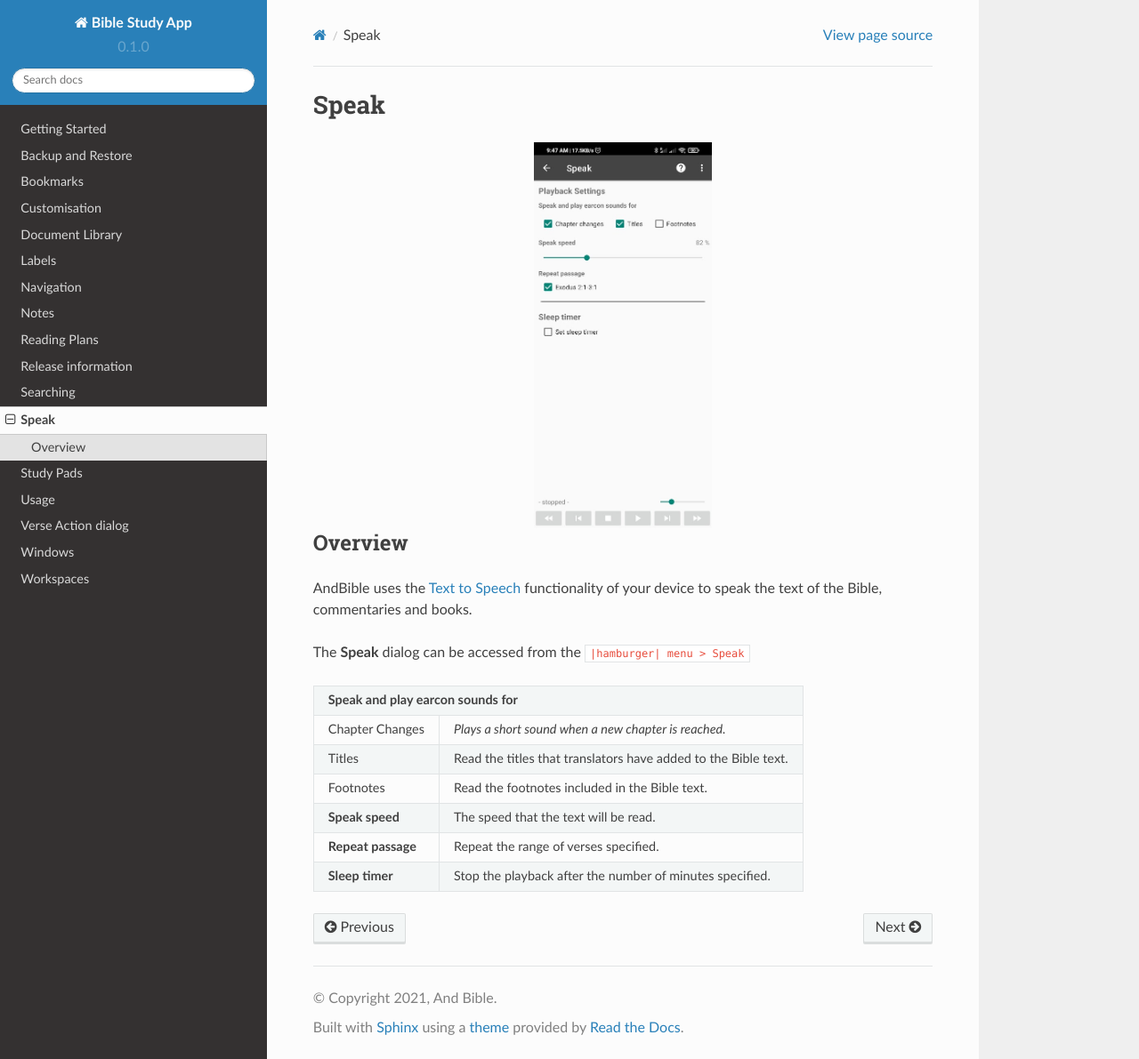
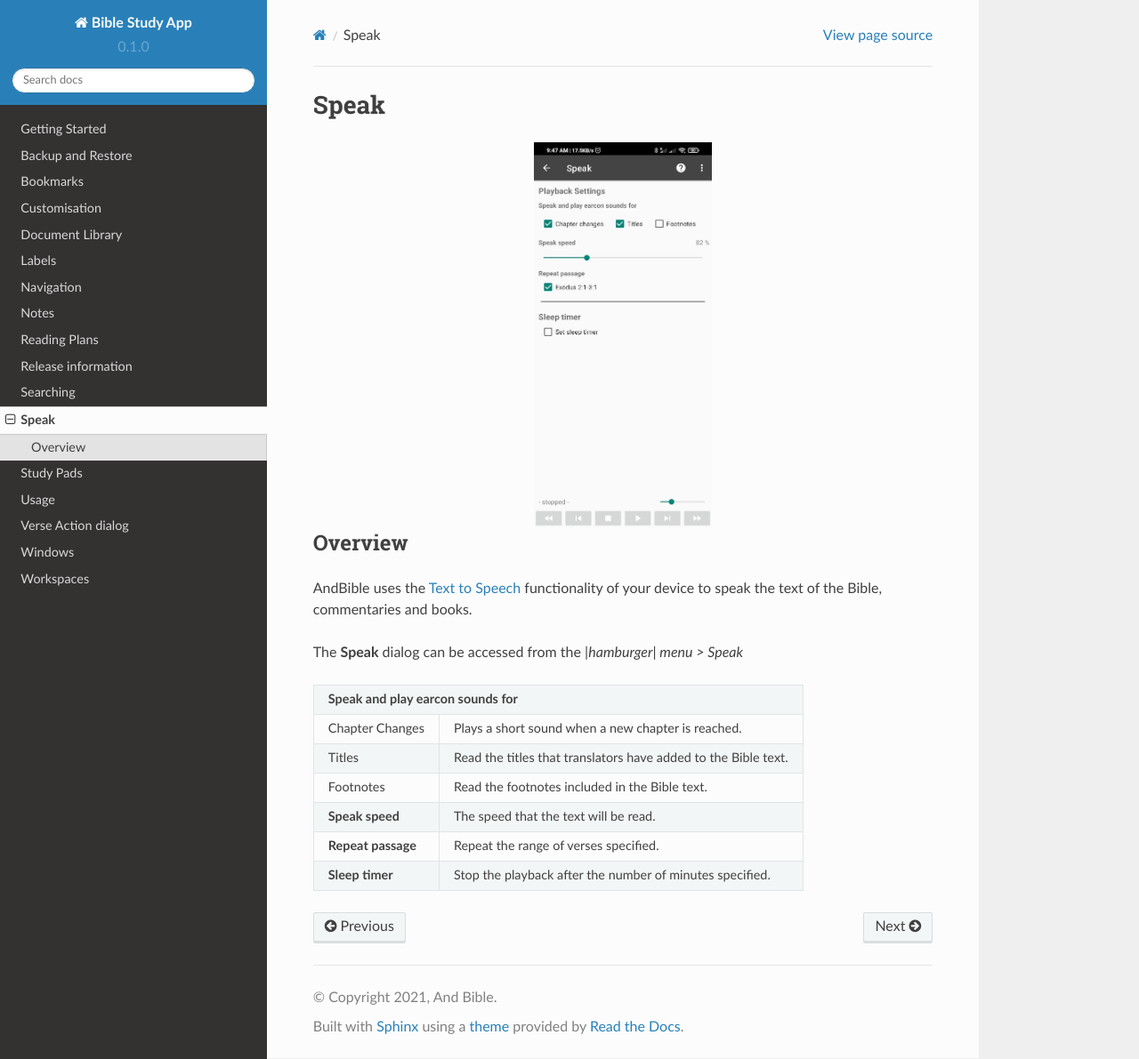
Before and after one commit to AndBible/docs, a Sphinx documentation site: the page built from docs/source/speak.rst, in a window 1280 px wide and 1191 px high. Shown: the whole window at 89% size. Built offline with Sphinx 7.4.7 and the Read the Docs theme 2.0.0, drawn with Linux system fonts in a browser that asks for light colours; pages that are not in the unit, such as notebooks, are missing from menus; some of the changed lines change nothing that is shown.

Commit message:
Update speak.rst

```diff
--- a/docs/source/speak.rst
+++ b/docs/source/speak.rst
@@ -12,12 +12,12 @@
 |app| uses the `Text to Speech <https://www.lifewire.com/use-google-text-to-speech-on-android-4767200>`_ functionality of your device
 to speak the text of the Bible, commentaries and books.
 
-The **Speak** dialog can be accessed from the ``|hamburger| menu > Speak``
+The **Speak** dialog can be accessed from the `\|hamburger\| menu > Speak`
 
 +--------------------------------------+----------------------------------------------------------------+
 | **Speak and play earcon sounds for**                                                                  |
 +--------------------------------------+----------------------------------------------------------------+
-|   Chapter Changes                    | *Plays a short sound when a new chapter is reached.*           |
+|   Chapter Changes                    | Plays a short sound when a new chapter is reached.             |
 +--------------------------------------+----------------------------------------------------------------+
 |   Titles                             | Read the titles that translators have added to the Bible text. |
 +--------------------------------------+----------------------------------------------------------------+
@@ -29,21 +29,3 @@
 +--------------------------------------+----------------------------------------------------------------+
 | **Sleep timer**                      | Stop the playback after the number of minutes specified.       |
 +--------------------------------------+----------------------------------------------------------------+
-
-
-
-
-
-.. list-table:: Speech Options
-   :widths: 25 75
-   :header-rows: 1
-
-   * - Field
-     - Description
-   * - Speak and play earcon sounds for
-   * - Chapter Changes
-     - Plays a short sound when a new chapter is reached.
-   * - Titles
-     - Read the titles that translators have added to the Bible text.
-   * - Footnotes
-     - Read the footnotes included in the Bible text.
```
